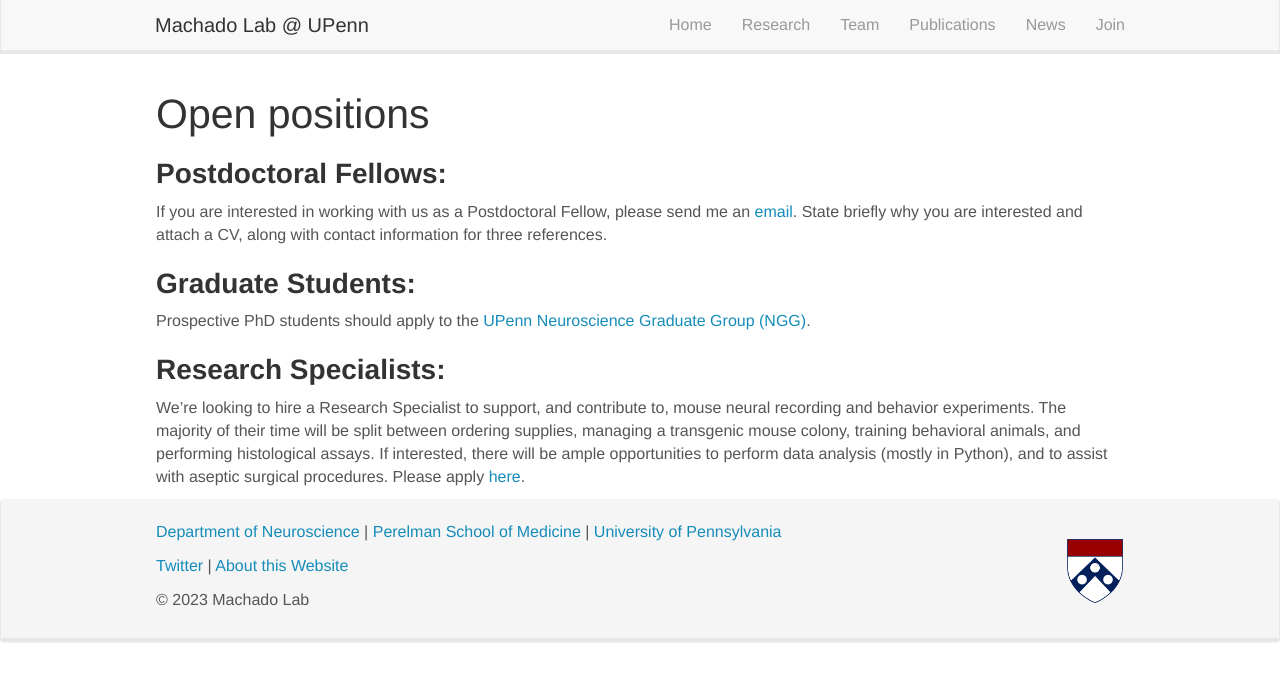
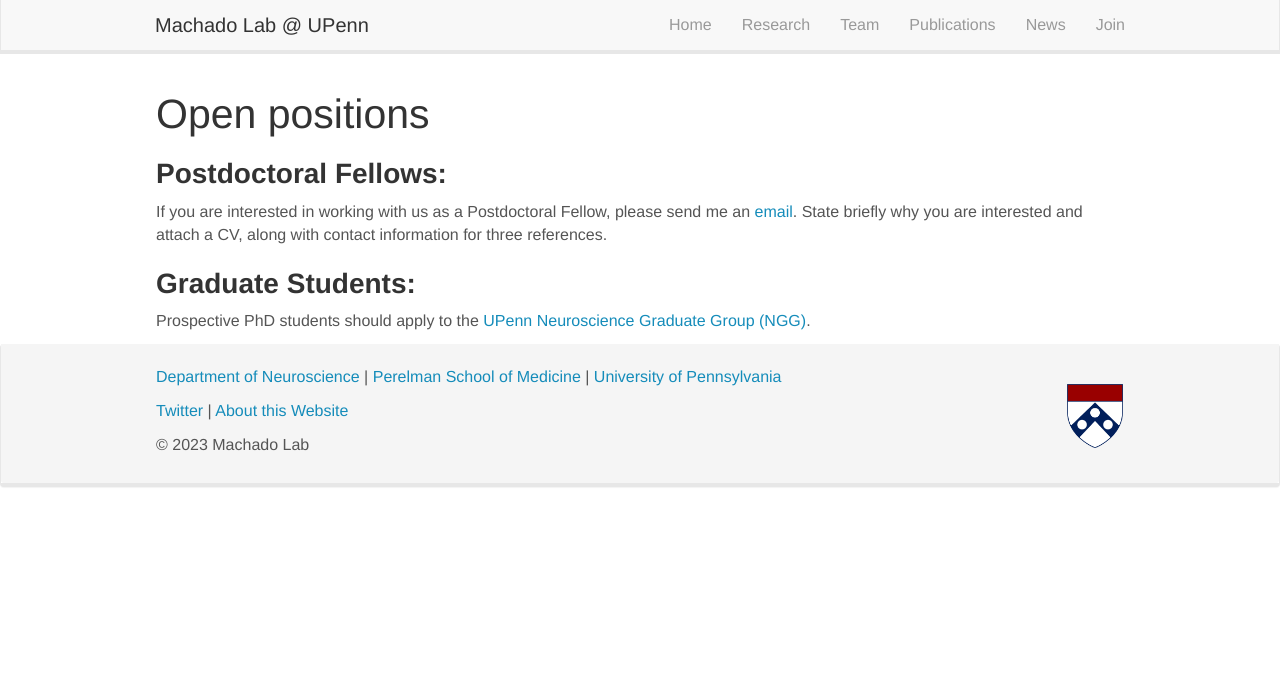
Before and after one commit to machado-lab-code/machado-lab-code, a Jekyll site: the page built from _pages/openings.md, in a window 1280 px wide. Shown: the top 681 px of the page. Built offline with Jekyll 4.4.1, drawn with Linux system fonts in a browser that asks for light colours; nearby versions of some CDN libraries.

Commit message:
Update openings.md
Remove posting for Research Specialist

```diff
--- a/_pages/openings.md
+++ b/_pages/openings.md
@@ -13,6 +13,3 @@ If you are interested in working with us as a Postdoctoral Fellow, please send m
 
 ### **Graduate Students:**
 Prospective PhD students should apply to the [UPenn Neuroscience Graduate Group (NGG)](https://www.med.upenn.edu/ngg/).
-
-### **Research Specialists:**
-We're looking to hire a Research Specialist to support, and contribute to, mouse neural recording and behavior experiments. The majority of their time will be split between ordering supplies, managing a transgenic mouse colony, training behavioral animals, and performing histological assays. If interested, there will be ample opportunities to perform data analysis (mostly in Python), and to assist with aseptic surgical procedures. Please apply [here](https://wd1.myworkdaysite.com/en-US/recruiting/upenn/careers-at-penn/details/Research-Specialist-A-B--Department-of-Neuroscience-_JR00067071).
```
